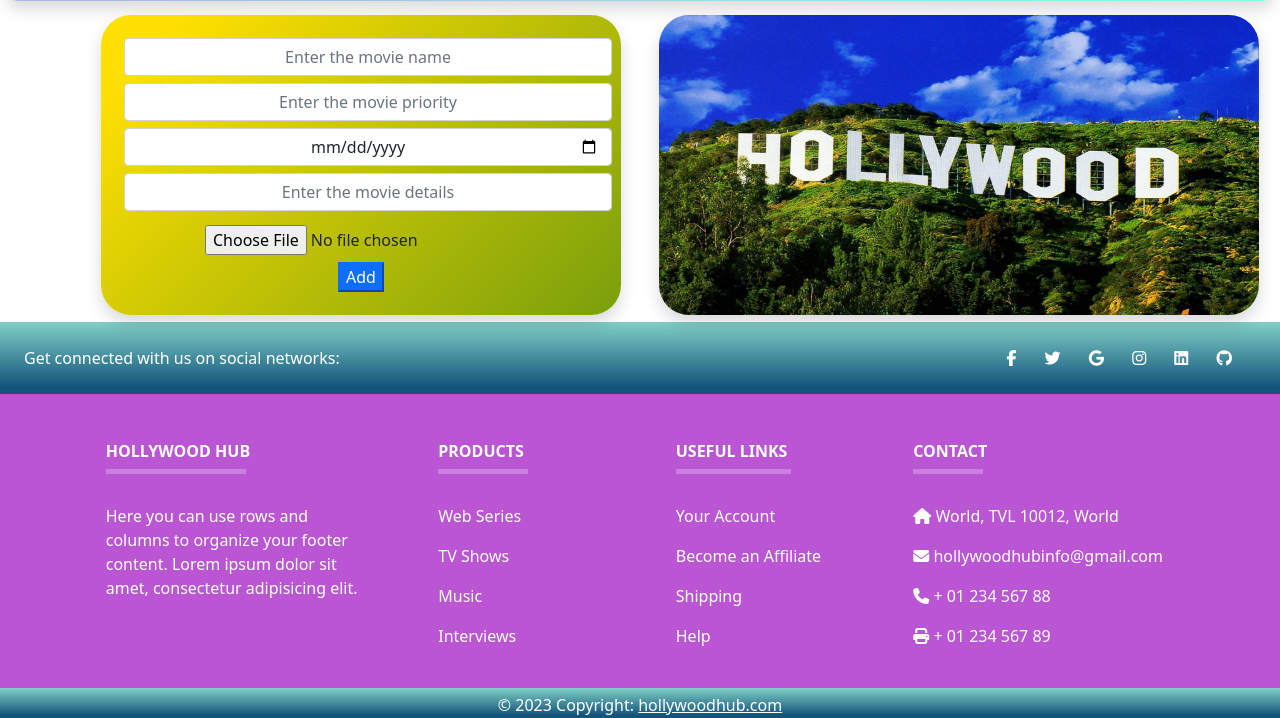
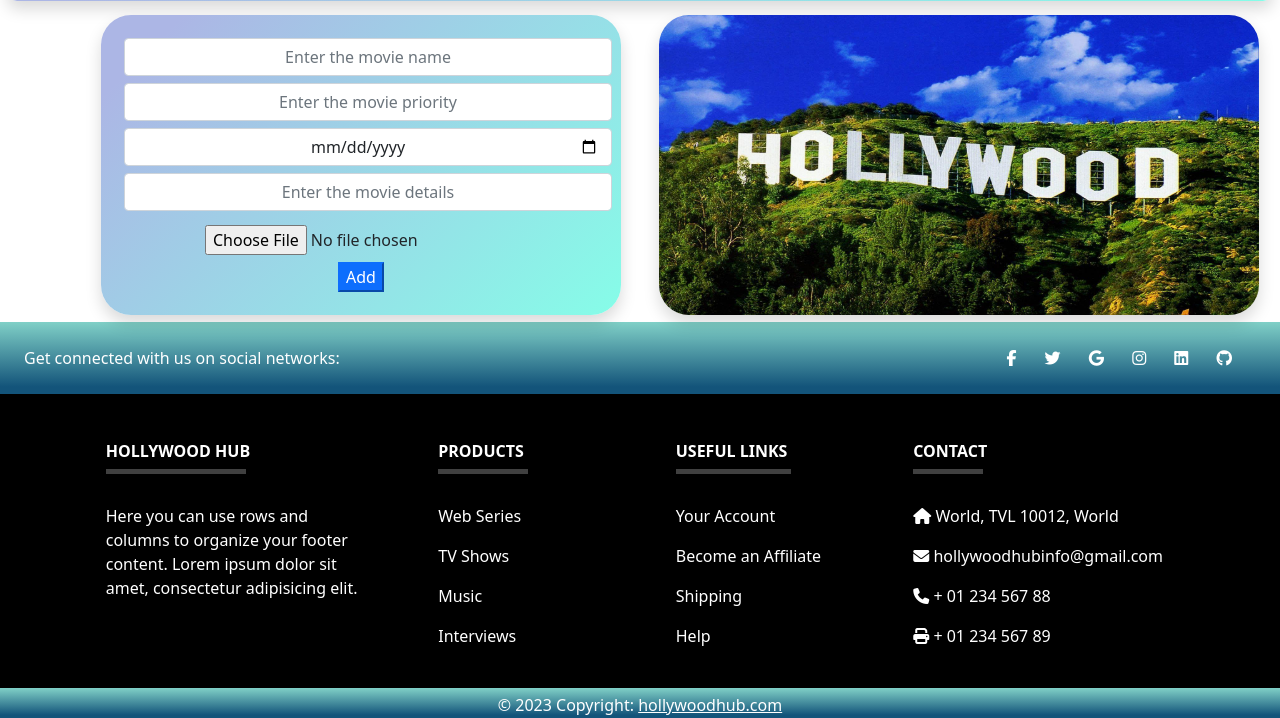
Before and after one commit to rej22/cbvrepository, a Django app: template cbv_folder/cbv_project/templates/index.html in a window 1280 px wide. Shown: the part 86-804 px from the top of the page. Run offline with Django 3.2, Linux system fonts and the light colour scheme; the template is opened without the code that fills it, so the values that code supplies are empty; some libraries are stand-ins or nearby versions.

Commit message:
changing the background color for footer and p-3

```diff
--- a/cbv_folder/cbv_project/static/css/style.css
+++ b/cbv_folder/cbv_project/static/css/style.css
@@ -14,7 +14,7 @@ body{
    text-align: center;
 }
 .p-3{
-   background-image: linear-gradient(135deg, #FFE000 10%, #799F0C 100%);
+   background-image: linear-gradient(135deg, #acb6e5 10%, #86fde8 100%);
    text-align: center;
    height: 300px;
    border-radius: 30px;
@@ -68,7 +68,7 @@ body{
     padding: 5px;
 }
 footer{
-    background-color: #BA55D3;
+    background-color: #000000;
 }
 .foot_pro_a {
     text-decoration: none;
```
Also changed, not shown: cbv_folder/cbv_project/db.sqlite3.
